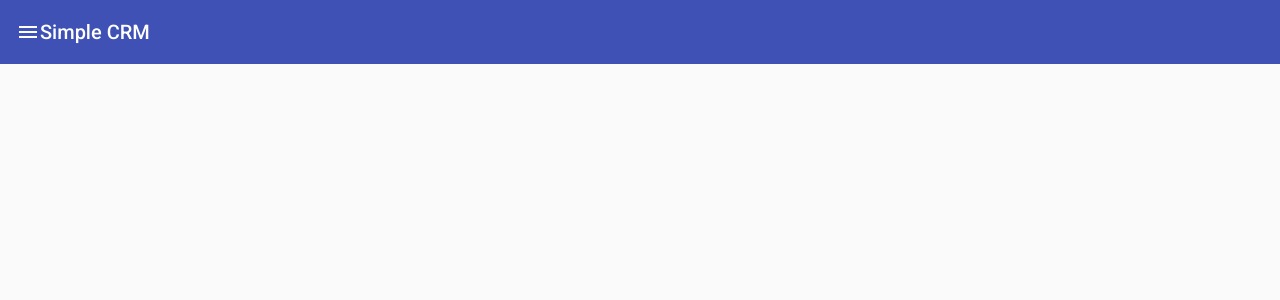
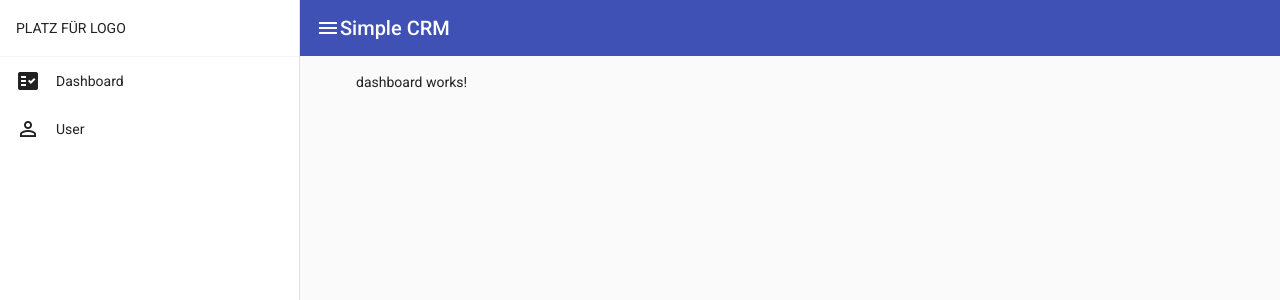
Before and after one commit to SimonBesendorfer/simpleCRM, an Angular app: page / in a window 1280 px wide. Shown: the top 300 px of the page. Built offline with nearby package versions, Linux system fonts and the light colour scheme.

Commit message:
added user and dasboard module

```diff
--- a/src/app/app-routing.module.ts
+++ b/src/app/app-routing.module.ts
@@ -1,7 +1,13 @@
 import { NgModule } from '@angular/core';
 import { Routes, RouterModule } from '@angular/router';
+import { DashboardComponent } from './dashboard/dashboard.component';
+import { UserComponent } from './user/user.component';
 
-const routes: Routes = [];
+const routes: Routes = [
+  {path: '', component: DashboardComponent},
+  {path: 'dashboard', component: DashboardComponent},
+  {path: 'user', component: UserComponent}
+];
 
 @NgModule({
   imports: [RouterModule.forRoot(routes)],
--- a/src/app/app.component.html
+++ b/src/app/app.component.html
@@ -2,8 +2,18 @@
 
 
 <mat-drawer-container class="mat-drawer-container" autosize>
-  <mat-drawer #drawer class="example-sidenav" mode="side">
-    <p>Auto-resizing sidenav</p>
+  <mat-drawer #drawer class="sidenav" [opened]="true" mode="side">
+    <div class="logo-container">
+      PLATZ FÜR LOGO
+    </div>
+
+    <ul class="menue-items">
+      <li routerLink="/" routerLinkActive="router-link-active">
+        <mat-icon>fact_check</mat-icon>Dashboard</li>
+      <li routerLink="/user" routerLinkActive="router-link-active">
+        <mat-icon>perm_identity</mat-icon>User</li>
+    </ul>
+
   </mat-drawer>
 
   <div class="example-sidenav-content">
@@ -16,6 +26,10 @@
     </mat-toolbar>
 
 
+    <div class="router-container">
+      <router-outlet></router-outlet>
+    </div>
+
   </div>
 
 </mat-drawer-container>
--- a/src/app/app.component.scss
+++ b/src/app/app.component.scss
@@ -5,3 +5,54 @@
 .menu-icon {
     cursor: pointer;
 }
+
+.sidenav {
+    width: 300px;
+
+}
+
+.logo-container {
+    border-bottom: 1px solid rgba(0,0,0,0.04);
+    padding-left: 16px;
+    padding-right: 16px;
+    min-height: 56px;
+    display: flex;
+    align-items: center;
+}
+
+mat-toolbar, mat-toolbar-row {
+    min-height: 56px;
+    height: 56px;
+}
+
+.menue-items {
+    list-style-type: none;
+    padding: 0;
+    margin: 0;
+
+    li {
+        padding-left: 16px;
+        padding-right: 16px;
+        height: 48px;
+        display: flex;
+        align-items: center;
+        cursor: pointer;
+
+        &:focus {
+            outline: none;
+        }
+
+        mat-icon {
+            margin-right: 16px;
+        }
+
+        &:hover {
+            background-color: rgba(0,0,0,0.04);
+        }
+    }
+}
+
+.router-container {
+    padding-left: 56px;
+    padding-top: 16px;
+}
--- /dev/null
+++ b/src/app/dashboard/dashboard.component.html
@@ -0,0 +1 @@
+<p>dashboard works!</p>
--- /dev/null
+++ b/src/app/dashboard/dashboard.component.ts
@@ -0,0 +1,15 @@
+import { Component, OnInit } from '@angular/core';
+
+@Component({
+  selector: 'app-dashboard',
+  templateUrl: './dashboard.component.html',
+  styleUrls: ['./dashboard.component.scss']
+})
+export class DashboardComponent implements OnInit {
+
+  constructor() { }
+
+  ngOnInit(): void {
+  }
+
+}
--- /dev/null
+++ b/src/app/user/user.component.html
@@ -0,0 +1,7 @@
+<p>user works!</p>
+
+
+
+<button class="add-user-btn" mat-fab color="primary" matTooltip="Add user">
+    <mat-icon>add</mat-icon>
+  </button>
--- /dev/null
+++ b/src/app/user/user.component.scss
@@ -0,0 +1,5 @@
+.add-user-btn {
+    position: absolute;
+    right: 56px;
+    bottom: 56px;
+}
--- /dev/null
+++ b/src/app/user/user.component.ts
@@ -0,0 +1,15 @@
+import { Component, OnInit } from '@angular/core';
+
+@Component({
+  selector: 'app-user',
+  templateUrl: './user.component.html',
+  styleUrls: ['./user.component.scss']
+})
+export class UserComponent implements OnInit {
+
+  constructor() { }
+
+  ngOnInit(): void {
+  }
+
+}
```
Also changed, not shown: src/app/app.module.ts (+12 -2 lines), src/app/dashboard/dashboard.component.scss (added), 2 other files (tests, documents, lock files or other folders).
